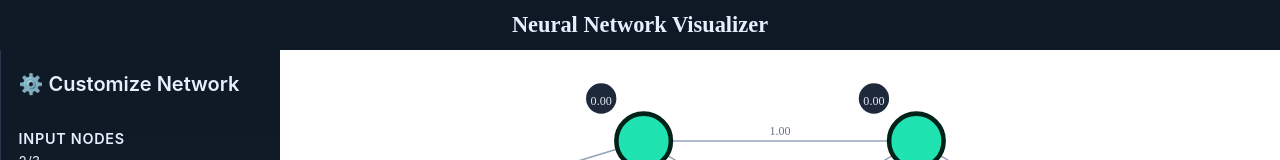
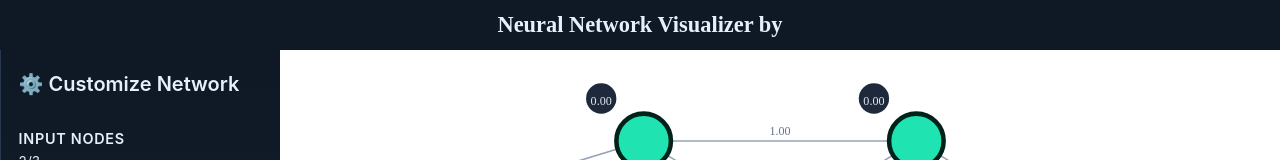
Before and after one commit to Aakash-Nautiyal/Neural-Network-Visualizer, a React (Vite) app: page / in a window 1280 px wide. Shown: the top 160 px of the page. Built offline with nearby package versions, Linux system fonts and the light colour scheme.

Commit message:
added by

```diff
--- a/src/App.jsx
+++ b/src/App.jsx
@@ -148,7 +148,7 @@ export default function App() {
     <div style={{ display: 'flex', flexDirection: 'column', height: '100vh' }}>
 
       <div style={{ padding: '12px 20px', backgroundColor: '#0f1925', color: '#e5f0ff', fontSize: '1.4rem', fontWeight: 'bold', textAlign: 'center' }}>
-        Neural Network Visualizer
+        Neural Network Visualizer by
       </div>
 
       <div style={{ display: 'flex', flex: 1, overflow: 'hidden' }}>
```
